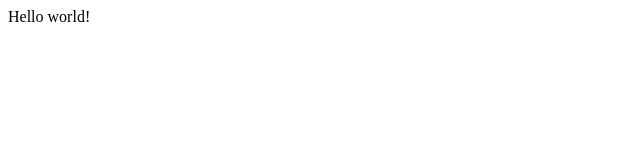
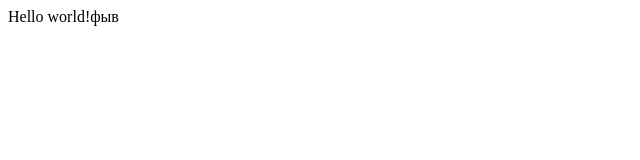
Before and after one commit to sergey312/WebStormProjects, a plain HTML site: page education/index.html in a window 1280 px wide. Shown: the full height of the page, 0-640 px from the left. Drawn offline with Linux system fonts and the light colour scheme.

Commit message:
Two changes

```diff
--- a/education/index.html
+++ b/education/index.html
@@ -8,6 +8,6 @@
     <title>Document</title>
 </head>
 <body>
-<div>Hello world!</div>
+<div>Hello world!фыв</div>
 </body>
 </html>
```
